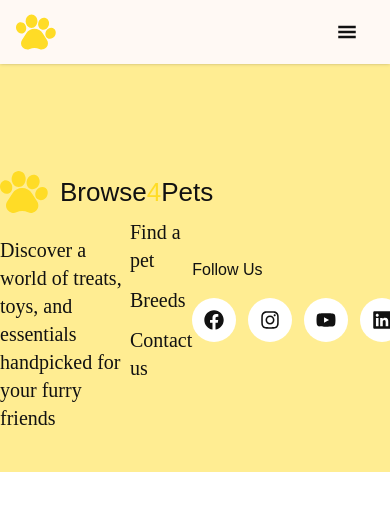
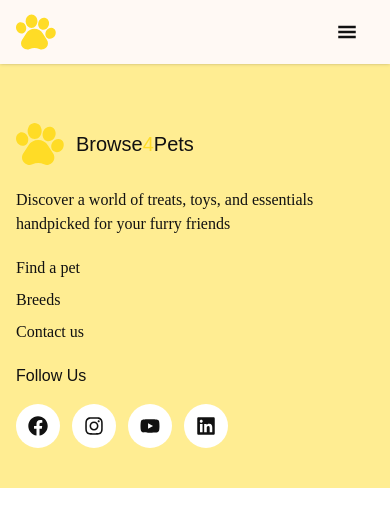
Before and after one commit to NurTheDev/Browse-pet, a React (Vite) app: page / in a window 390 px wide. Shown: the top 526 px of the page. Built offline with nearby package versions, Linux system fonts and the light colour scheme.

Commit message:
added fotter page

```diff
--- a/src/Common Component/Footer.jsx
+++ b/src/Common Component/Footer.jsx
@@ -19,29 +19,30 @@ const socialIcons = [{
 
 function Footer() {
     return (
-        <div className={"bg-[rgba(255,220,38,0.50)] -mt-40 py-10"}>
+        <div className={"bg-[rgba(255,220,38,0.50)] -mt-52 lg:mt-40 py-10 px-4 lg:px-0"}>
             <div className={"container mx-auto"}>
-                <div className={"flex justify-between items-center mt-72"}>
-                    <div className={"flex flex-col space-y-5 w-1/3"}>
+                <div className={"flex flex-col lg:flex-row justify-between lg:items-center mt-72"}>
+                    <div className={"flex flex-col space-y-5 lg:w-1/3"}>
                         <div className={"flex items-center space-x-3 "}>
                             <img src={logoBlack || ""} alt="logoBlack"/>
-                            <p className={"font-Sora text-[26px]"}>Browse<span className={"text-accent"}>4</span>Pets
+                            <p className={"font-Sora text-xl lg:text-[26px]"}>Browse<span
+                                className={"text-accent"}>4</span>Pets
                             </p>
                         </div>
-                        <p className={"text-xl"}>Discover a world of treats, toys, and essentials handpicked for
+                        <p className={"lg:text-xl"}>Discover a world of treats, toys, and essentials handpicked for
                             your
                             furry
                             friends</p>
                     </div>
 
-                    <ul className={"flex flex-col space-y-3"}>
+                    <ul className={"flex flex-col mt-5 lg:mt-0 space-y-2 lg:space-y-3"}>
                         {navItem?.map((item) => (
                             <li key={item.id}
-                                className={"text-xl hover:text-red-300 hover:scale-105 cursor-pointer transition-colors duration-300 "}>{item.name}</li>
+                                className={" lg:text-xl hover:text-red-300 hover:scale-105 cursor-pointer transition-colors duration-300 "}>{item.name}</li>
                         ))}
                     </ul>
                     <div>
-                        <p className={"font-Sora"}>Follow Us</p>
+                        <p className={"font-Sora mt-5 lg:mt-0"}>Follow Us</p>
                         <div className={"flex space-x-3 mt-4"}>
                             {socialIcons?.map((icon) => (
                                 <div key={icon.id}
--- a/src/Component/Subscribe.jsx
+++ b/src/Component/Subscribe.jsx
@@ -5,10 +5,11 @@ import Button from "../Common Component/Button.jsx";
 
 function Subscribe() {
     return (
+        <div className={"mx-4"}>
             <div
                 className={"container hover:scale-x-95 transition duration-200 mx-auto px-4 lg:px-0 bg-secondary py-10 lg:py-9 lg:mt-32 mt-20 rounded-2xl relative z-10"}>
-            <div className={"flex  justify-evenly  items-center lg:gap-x-10 gap-4"}>
-                <div><img src={dog4 || ""} alt="dog" className={"lg:w-[330px]"}/></div>
+                <div className={"flex flex-col lg:flex-row justify-evenly  items-center lg:gap-x-10 gap-4"}>
+                    <div><img src={dog4 || ""} alt="dog" className={"lg:w-[330px] w-[200px]"}/></div>
                     <div className={"space-y-5 lg:text-left text-center"}>
                         <h2 className={"heading2"}>Get Pawsome News!</h2>
                         <p>
@@ -28,10 +29,11 @@ function Subscribe() {
                                             <path d="m22 7-8.97 5.7a1.94 1.94 0 0 1-2.06 0L2 7"></path>
                                         </g>
                                     </svg>}/>
-                    <Button btnText={"Subscribe"} styles={"mt-5"}/>
+                        <Button btnText={"Subscribe"} styles={"mt-2 lg:mt-5"}/>
                     </div>
                 </div>
 
+            </div>
         </div>
     );
 }
```
Lines whose indentation alone changed are shown as unchanged.
